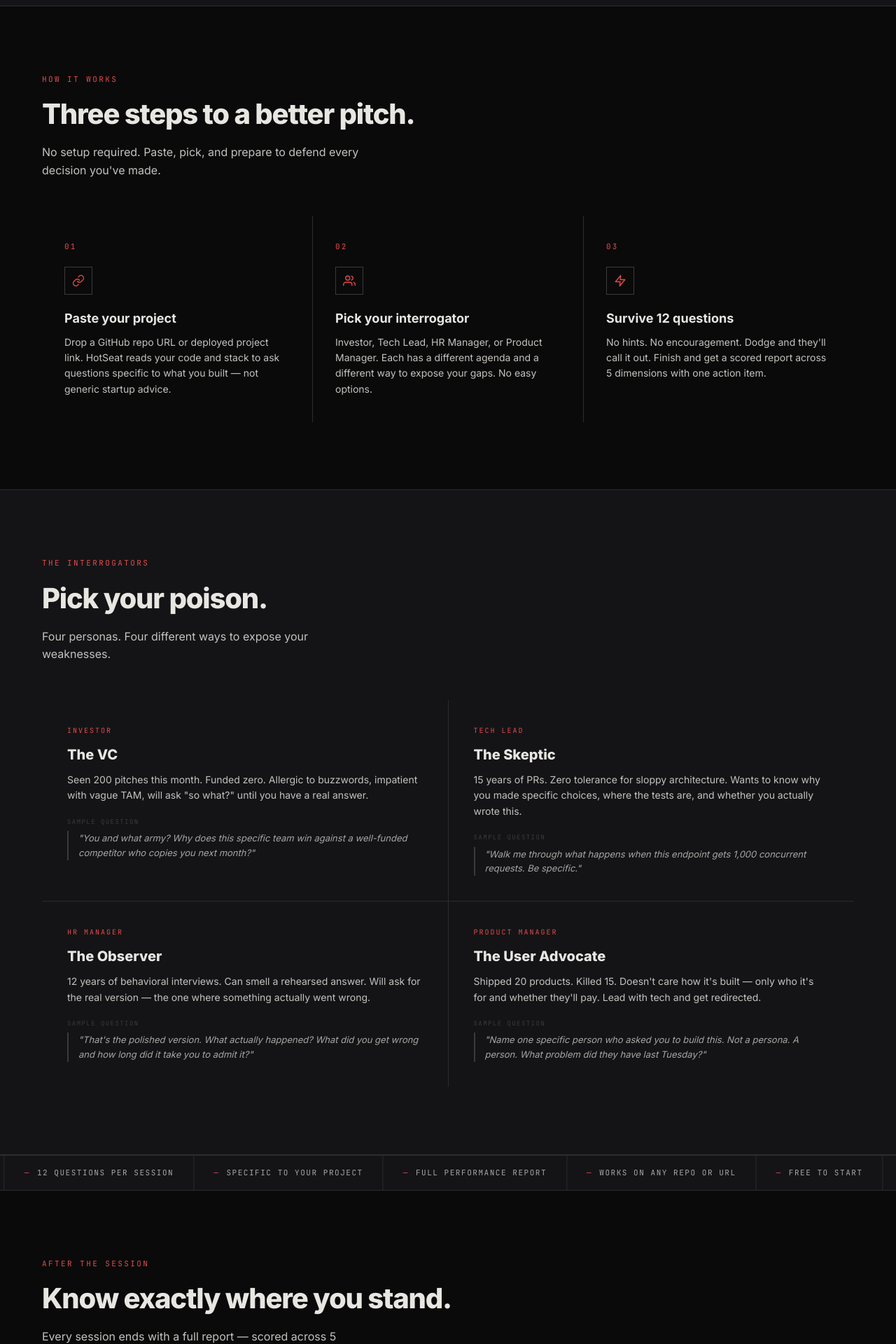
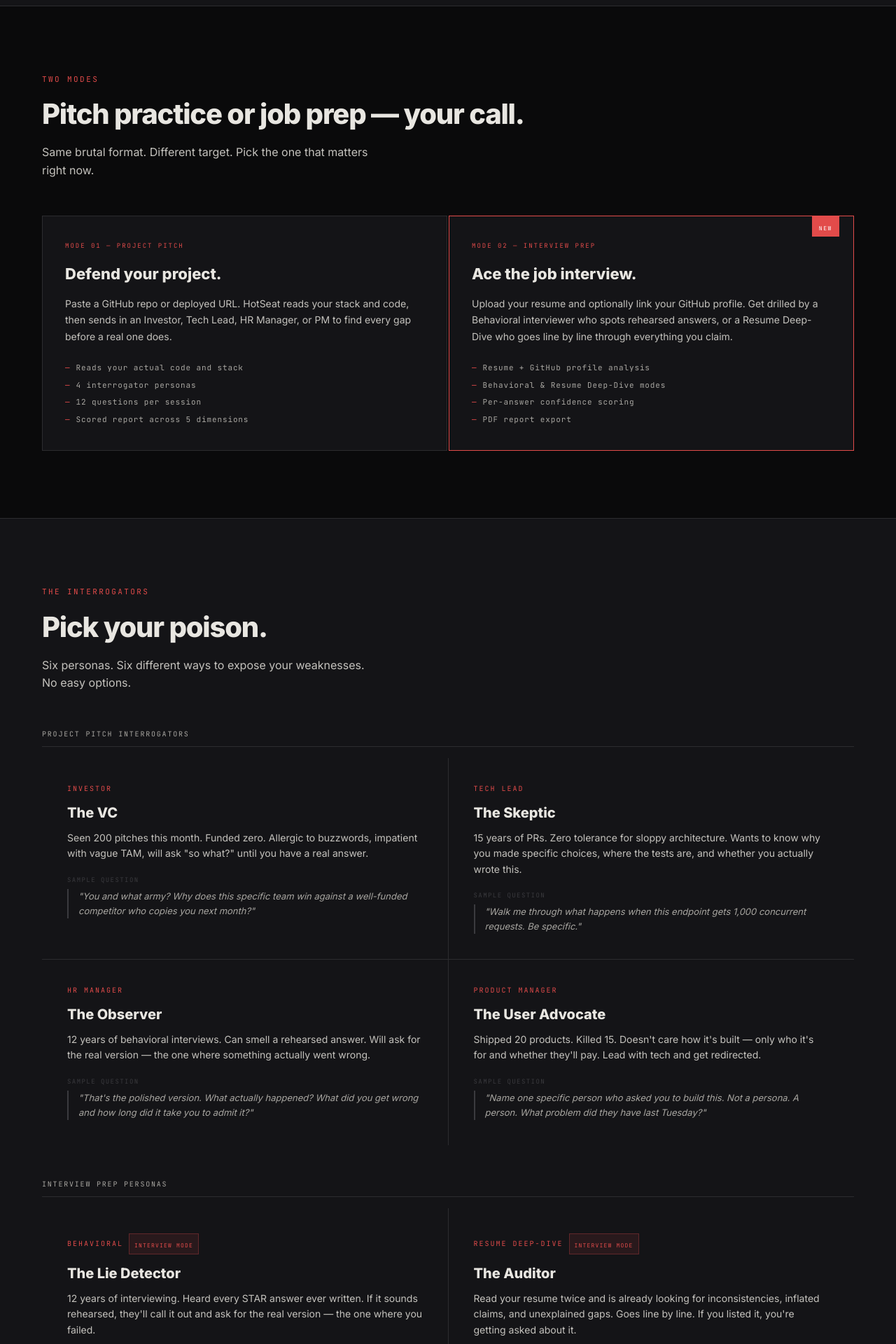
Before and after one commit to riyaa1611/HotSeat, a React (Vite) app in the folder frontend/: page / in a window 1280 px wide. Shown: the part 880-2800 px from the top of the page at 70% size. Built offline with nearby package versions, Linux system fonts and the light colour scheme; no server answers.

Commit message:
feat: update landing page with interview mode, new personas, and feature highlights

```diff
--- a/frontend/src/pages/Landing.jsx
+++ b/frontend/src/pages/Landing.jsx
@@ -74,8 +74,8 @@ export default function Landing() {
       <nav className="landing-nav">
         <Logo size="sm" />
         <div className="landing-nav-links">
-          <a href="#how" className="landing-nav-link">How it works</a>
-          <a href="#personas" className="landing-nav-link">Personas</a>
+          <a href="#modes" className="landing-nav-link">Modes</a>
+          <a href="#personas" className="landing-nav-link">Interrogators</a>
           <a href="#proof" className="landing-nav-link">Results</a>
         </div>
         <div style={{ display: "flex", gap: 10, alignItems: "center" }}>
@@ -92,7 +92,7 @@ export default function Landing() {
         <div className="landing-hero-left">
           <div style={{ display: "inline-flex", alignItems: "center", gap: 8, border: "1px solid rgba(226,75,74,0.3)", padding: "5px 12px", marginBottom: 28, background: "rgba(226,75,74,0.06)", width: "fit-content" }}>
             <LiveDot />
-            <span className="mono" style={{ fontSize: 10, letterSpacing: "0.2em", textTransform: "uppercase", color: "var(--accent-red)" }}>Pitch Practice · Live</span>
+            <span className="mono" style={{ fontSize: 10, letterSpacing: "0.2em", textTransform: "uppercase", color: "var(--accent-red)" }}>Pitch Practice · Interview Prep · Live</span>
           </div>
 
           <h1 className="landing-h1">
@@ -100,20 +100,20 @@ export default function Landing() {
           </h1>
 
           <p className="landing-sub">
-            Drop your repo or project URL. Pick your interrogator. Survive 12 questions designed to find every weak spot in your pitch — so the real meeting doesn't.
+            Pitch your project to ruthless AI interrogators — or upload your resume and face a real job interview. 12 brutal questions designed to find every weak spot before the actual meeting does.
           </p>
 
           <div style={{ display: "flex", gap: 12, marginBottom: 48, flexWrap: "wrap" }}>
             <button className="btn btn-primary" onClick={() => navigate("/auth")} style={{ fontSize: 14, padding: "14px 28px", letterSpacing: "0.06em" }}>
               Start for Free →
             </button>
-            <a href="#how" className="btn btn-ghost" style={{ fontSize: 12, padding: "14px 20px", color: "var(--text-muted)", textDecoration: "none" }}>
+            <a href="#modes" className="btn btn-ghost" style={{ fontSize: 12, padding: "14px 20px", color: "var(--text-muted)", textDecoration: "none" }}>
               See how it works ↓
             </a>
           </div>
 
           <div className="landing-stats" ref={statsRef}>
-            <AnimatedStat target={4} label="Interrogators" active={statsActive} />
+            <AnimatedStat target={6} label="Interrogators" active={statsActive} />
             <AnimatedStat target={12} label="Questions / session" active={statsActive} />
             <AnimatedStat target={8} prefix="~" label="Minutes avg" active={statsActive} />
             <div>
@@ -131,7 +131,6 @@ export default function Landing() {
           <div style={{ position: "absolute", inset: 0, background: "radial-gradient(ellipse at 50% 55%, rgba(226,75,74,0.06) 0%, transparent 65%)", pointerEvents: "none" }} />
           <div style={{ position: "absolute", inset: 0, backgroundImage: "repeating-linear-gradient(0deg, transparent, transparent 3px, rgba(0,0,0,0.03) 3px, rgba(0,0,0,0.03) 4px)", pointerEvents: "none" }} />
 
-          {/* Type art — center */}
           <div className="landing-type-art">
             <div className="mono" style={{ fontSize: 10, letterSpacing: "0.28em", color: "rgba(226,75,74,0.45)", textTransform: "uppercase", marginBottom: 10 }}>— Session in progress</div>
             <span style={{ display: "block", fontFamily: "'Inter',sans-serif", fontWeight: 900, letterSpacing: "-0.06em", lineHeight: 0.85, color: "transparent", WebkitTextStroke: "2px rgba(226,75,74,0.35)" }} className="landing-type-word">HOT</span>
@@ -143,7 +142,6 @@ export default function Landing() {
             </div>
           </div>
 
-          {/* Pulse — top right */}
           <div style={{ position: "absolute", top: 24, right: 24, zIndex: 3, display: "flex", flexDirection: "column", alignItems: "center", gap: 8 }}>
             <PulseRings />
             <span className="mono" style={{ fontSize: 8, letterSpacing: "0.22em", color: "rgba(226,75,74,0.55)", textTransform: "uppercase" }}>Live · Active</span>
@@ -151,15 +149,17 @@ export default function Landing() {
         </div>
       </div>
 
-      {/* ── QUESTION STRIP — full width marquee ── */}
+      {/* ── QUESTION STRIP ── */}
       {(() => {
         const pills = [
           ["Investor", "\"What's your CAC and why should I believe that number?\""],
+          ["Behavioral", "\"That sounds rehearsed. What actually happened?\""],
           ["Tech Lead", "\"Where are the tests? Walk me through error handling.\""],
-          ["HR Manager", "\"That sounds rehearsed. What actually went wrong?\""],
+          ["Resume", "\"You list Python here — walk me through the hardest bug you debugged with it.\""],
           ["PM", "\"Who asked for this? Name one specific user.\""],
+          ["Behavioral", "\"You 'led' the team — how many people exactly?\""],
           ["Investor", "\"You and what army? Why this team?\""],
-          ["Tech Lead", "\"Did you actually write this or did ChatGPT?\""],
+          ["Resume", "\"There's a gap here between these two roles. What happened?\""],
         ];
         const renderPills = (prefix) => pills.map(([role, q], i) => (
           <div key={`${prefix}-${i}`} className="landing-pill" style={{ flexShrink: 0 }}>
@@ -171,7 +171,7 @@ export default function Landing() {
           <div className="landing-strip">
             <span className="mono landing-strip-label">Real questions →</span>
             <div style={{ flex: 1, overflow: "hidden", position: "relative" }}>
-              <div className="landing-marquee-track" style={{ animationDuration: "28s" }}>
+              <div className="landing-marquee-track" style={{ animationDuration: "32s" }}>
                 {renderPills("a")}
                 {renderPills("b")}
               </div>
@@ -180,24 +180,47 @@ export default function Landing() {
         );
       })()}
 
-      {/* ── HOW IT WORKS ── */}
-      <section id="how" className="landing-section">
-        <div className="mono" style={{ fontSize: 11, letterSpacing: "0.22em", textTransform: "uppercase", color: "var(--accent-red)", marginBottom: 12 }}>How it works</div>
-        <h2 className="landing-h2">Three steps to a better pitch.</h2>
-        <p className="landing-section-sub">No setup required. Paste, pick, and prepare to defend every decision you've made.</p>
-        <div className="landing-steps">
-          {[
-            ["01", <svg width="18" height="18" viewBox="0 0 24 24" fill="none" stroke="var(--accent-red)" strokeWidth="1.8" strokeLinecap="round" strokeLinejoin="round"><path d="M10 13a5 5 0 0 0 7.54.54l3-3a5 5 0 0 0-7.07-7.07l-1.72 1.71"/><path d="M14 11a5 5 0 0 0-7.54-.54l-3 3a5 5 0 0 0 7.07 7.07l1.71-1.71"/></svg>, "Paste your project", "Drop a GitHub repo URL or deployed project link. HotSeat reads your code and stack to ask questions specific to what you built — not generic startup advice."],
-            ["02", <svg width="18" height="18" viewBox="0 0 24 24" fill="none" stroke="var(--accent-red)" strokeWidth="1.8" strokeLinecap="round" strokeLinejoin="round"><path d="M17 21v-2a4 4 0 0 0-4-4H5a4 4 0 0 0-4 4v2"/><circle cx="9" cy="7" r="4"/><path d="M23 21v-2a4 4 0 0 0-3-3.87"/><path d="M16 3.13a4 4 0 0 1 0 7.75"/></svg>, "Pick your interrogator", "Investor, Tech Lead, HR Manager, or Product Manager. Each has a different agenda and a different way to expose your gaps. No easy options."],
-            ["03", <svg width="18" height="18" viewBox="0 0 24 24" fill="none" stroke="var(--accent-red)" strokeWidth="1.8" strokeLinecap="round" strokeLinejoin="round"><polygon points="13 2 3 14 12 14 11 22 21 10 12 10 13 2"/></svg>, "Survive 12 questions", "No hints. No encouragement. Dodge and they'll call it out. Finish and get a scored report across 5 dimensions with one action item."],
-          ].map(([num, icon, title, desc]) => (
-            <div key={num} className="landing-step">
-              <div className="mono" style={{ fontSize: 11, letterSpacing: "0.2em", color: "var(--accent-red)", marginBottom: 20 }}>{num}</div>
-              <div style={{ width: 40, height: 40, border: "1px solid var(--border-strong)", display: "grid", placeItems: "center", marginBottom: 20 }}>{icon}</div>
-              <h3 style={{ fontSize: 18, fontWeight: 700, marginBottom: 10 }}>{title}</h3>
-              <p style={{ fontSize: 14, color: "var(--text-secondary)", lineHeight: 1.6 }}>{desc}</p>
+      {/* ── TWO MODES ── */}
+      <section id="modes" className="landing-section">
+        <div className="mono" style={{ fontSize: 11, letterSpacing: "0.22em", textTransform: "uppercase", color: "var(--accent-red)", marginBottom: 12 }}>Two modes</div>
+        <h2 className="landing-h2">Pitch practice or job prep — your call.</h2>
+        <p className="landing-section-sub">Same brutal format. Different target. Pick the one that matters right now.</p>
+
+        <div style={{ display: "grid", gridTemplateColumns: "repeat(auto-fit, minmax(300px, 1fr))", gap: 2, marginTop: 40 }}>
+          {/* Project Pitch */}
+          <div style={{ background: "var(--bg-card)", border: "1px solid var(--border-default)", padding: "36px 32px" }}>
+            <div className="mono" style={{ fontSize: 9, letterSpacing: "0.22em", textTransform: "uppercase", color: "var(--accent-red)", marginBottom: 16 }}>Mode 01 — Project Pitch</div>
+            <h3 style={{ fontSize: 22, fontWeight: 800, marginBottom: 14 }}>Defend your project.</h3>
+            <p style={{ fontSize: 14, color: "var(--text-secondary)", lineHeight: 1.7, marginBottom: 24 }}>
+              Paste a GitHub repo or deployed URL. HotSeat reads your stack and code, then sends in an Investor, Tech Lead, HR Manager, or PM to find every gap before a real one does.
+            </p>
+            <div style={{ display: "flex", flexDirection: "column", gap: 8 }}>
+              {["Reads your actual code and stack", "4 interrogator personas", "12 questions per session", "Scored report across 5 dimensions"].map(f => (
+                <div key={f} className="mono" style={{ fontSize: 11, color: "var(--text-muted)", letterSpacing: "0.08em", display: "flex", gap: 8 }}>
+                  <span style={{ color: "var(--accent-red)" }}>—</span>{f}
+                </div>
+              ))}
             </div>
-          ))}
+          </div>
+
+          {/* Interview Prep */}
+          <div style={{ background: "var(--bg-card)", border: "1px solid var(--accent-red)", padding: "36px 32px", position: "relative" }}>
+            <div style={{ position: "absolute", top: -1, right: 20, background: "var(--accent-red)", padding: "3px 10px" }}>
+              <span className="mono" style={{ fontSize: 8, letterSpacing: "0.2em", textTransform: "uppercase", color: "#fff" }}>New</span>
+            </div>
+            <div className="mono" style={{ fontSize: 9, letterSpacing: "0.22em", textTransform: "uppercase", color: "var(--accent-red)", marginBottom: 16 }}>Mode 02 — Interview Prep</div>
+            <h3 style={{ fontSize: 22, fontWeight: 800, marginBottom: 14 }}>Ace the job interview.</h3>
+            <p style={{ fontSize: 14, color: "var(--text-secondary)", lineHeight: 1.7, marginBottom: 24 }}>
+              Upload your resume and optionally link your GitHub profile. Get drilled by a Behavioral interviewer who spots rehearsed answers, or a Resume Deep-Dive who goes line by line through everything you claim.
+            </p>
+            <div style={{ display: "flex", flexDirection: "column", gap: 8 }}>
+              {["Resume + GitHub profile analysis", "Behavioral & Resume Deep-Dive modes", "Per-answer confidence scoring", "PDF report export"].map(f => (
+                <div key={f} className="mono" style={{ fontSize: 11, color: "var(--text-muted)", letterSpacing: "0.08em", display: "flex", gap: 8 }}>
+                  <span style={{ color: "var(--accent-red)" }}>—</span>{f}
+                </div>
+              ))}
+            </div>
+          </div>
         </div>
       </section>
 
@@ -205,7 +228,11 @@ export default function Landing() {
       <section id="personas" className="landing-section" style={{ background: "var(--bg-card)" }}>
         <div className="mono" style={{ fontSize: 11, letterSpacing: "0.22em", textTransform: "uppercase", color: "var(--accent-red)", marginBottom: 12 }}>The interrogators</div>
         <h2 className="landing-h2">Pick your poison.</h2>
-        <p className="landing-section-sub">Four personas. Four different ways to expose your weaknesses.</p>
+        <p className="landing-section-sub">Six personas. Six different ways to expose your weaknesses. No easy options.</p>
+
+        <div className="mono" style={{ fontSize: 10, letterSpacing: "0.18em", textTransform: "uppercase", color: "var(--text-muted)", marginTop: 40, marginBottom: 16, borderBottom: "1px solid var(--border-default)", paddingBottom: 10 }}>
+          Project Pitch Interrogators
+        </div>
         <div className="landing-personas">
           {[
             ["Investor", "The VC", "Seen 200 pitches this month. Funded zero. Allergic to buzzwords, impatient with vague TAM, will ask \"so what?\" until you have a real answer.", "\"You and what army? Why does this specific team win against a well-funded competitor who copies you next month?\""],
@@ -222,11 +249,34 @@ export default function Landing() {
             </div>
           ))}
         </div>
+
+        <div className="mono" style={{ fontSize: 10, letterSpacing: "0.18em", textTransform: "uppercase", color: "var(--text-muted)", marginTop: 48, marginBottom: 16, borderBottom: "1px solid var(--border-default)", paddingBottom: 10 }}>
+          Interview Prep Personas
+        </div>
+        <div className="landing-personas" style={{ gridTemplateColumns: "repeat(auto-fit, minmax(280px, 1fr))" }}>
+          {[
+            ["Behavioral", "The Lie Detector", "12 years of interviewing. Heard every STAR answer ever written. If it sounds rehearsed, they'll call it out and ask for the real version — the one where you failed.", "\"Tell me about yourself in two sentences. No buzzwords.\" — then picks apart every word."],
+            ["Resume Deep-Dive", "The Auditor", "Read your resume twice and is already looking for inconsistencies, inflated claims, and unexplained gaps. Goes line by line. If you listed it, you're getting asked about it.", "\"This says you 'led' the team — how many people exactly? Because the dates overlap with your previous role.\""],
+          ].map(([tag, title, desc, q]) => (
+            <div key={tag} className="landing-persona-card" style={{ borderColor: "rgba(226,75,74,0.25)" }}>
+              <div style={{ display: "flex", alignItems: "center", gap: 8, marginBottom: 12 }}>
+                <div className="mono" style={{ fontSize: 10, letterSpacing: "0.2em", textTransform: "uppercase", color: "var(--accent-red)" }}>{tag}</div>
+                <span style={{ background: "rgba(226,75,74,0.1)", border: "1px solid rgba(226,75,74,0.3)", padding: "2px 7px" }} className="mono">
+                  <span style={{ fontSize: 8, letterSpacing: "0.15em", textTransform: "uppercase", color: "var(--accent-red)" }}>Interview mode</span>
+                </span>
+              </div>
+              <h3 style={{ fontSize: 20, fontWeight: 800, marginBottom: 10 }}>{title}</h3>
+              <p style={{ fontSize: 14, color: "var(--text-secondary)", lineHeight: 1.6, marginBottom: 20 }}>{desc}</p>
+              <div className="mono" style={{ fontSize: 9, letterSpacing: "0.16em", textTransform: "uppercase", color: "var(--border-strong)", marginBottom: 6 }}>Sample question</div>
+              <div style={{ borderLeft: "2px solid var(--accent-red)", paddingLeft: 14, fontSize: 13, color: "var(--text-muted)", fontStyle: "italic", lineHeight: 1.6 }}>{q}</div>
+            </div>
+          ))}
+        </div>
       </section>
 
       {/* ── MARQUEE ── */}
       {(() => {
-        const items = ["No coddling", "No participation trophies", "12 questions per session", "Specific to your project", "Full performance report", "Works on any repo or URL", "Free to start", "No mercy", "No shortcuts", "Real questions", "Real feedback"];
+        const items = ["No coddling", "No participation trophies", "12 questions per session", "Specific to your project or resume", "Full performance report", "Per-answer confidence scoring", "PDF export", "Activity heatmap", "Free to start", "No mercy", "No shortcuts", "Real questions", "Real feedback", "Resume analysis", "GitHub profile scan"];
         const renderItems = (prefix) => items.map((t, i) => (
           <div key={`${prefix}-${i}`} className="landing-marquee-item">
             <span style={{ color: "var(--accent-red)", marginRight: 10 }}>—</span>{t}
@@ -246,11 +296,11 @@ export default function Landing() {
       <section id="proof" className="landing-section">
         <div className="mono" style={{ fontSize: 11, letterSpacing: "0.22em", textTransform: "uppercase", color: "var(--accent-red)", marginBottom: 12 }}>After the session</div>
         <h2 className="landing-h2">Know exactly where you stand.</h2>
-        <p className="landing-section-sub">Every session ends with a full report — scored across 5 dimensions, with specific strengths, weaknesses, and one action item.</p>
+        <p className="landing-section-sub">Every session ends with a full scored report — strengths, weaknesses, confidence breakdown, and one action item. Export as PDF.</p>
         <div className="landing-proof">
           {[
             ["\"I thought I knew my product cold. The investor persona found three gaps in my business model in four minutes. My actual investor meeting went much better.\"", "Arjun S.", "Founder, dev tools startup"],
-            ["\"The tech lead asked about my database indexing strategy and I realized I had no answer. Fixed it before my interview. Got the offer.\"", "Priya M.", "Senior engineer"],
+            ["\"The resume deep-dive asked about a gap in my timeline I thought nobody would notice. Fixed my answer before the real interview. Got the offer.\"", "Priya M.", "Senior engineer"],
             ["\"It reads your actual code and asks about the specific choices you made. Not generic interview prep — actual questions about your project.\"", "James L.", "Indie hacker"],
           ].map(([quote, name, role]) => (
             <div key={name} className="landing-proof-card">
@@ -267,7 +317,7 @@ export default function Landing() {
       <div className="landing-cta-banner">
         <div style={{ position: "absolute", top: "50%", left: "50%", transform: "translate(-50%,-50%)", width: 600, height: 300, background: "radial-gradient(ellipse, rgba(226,75,74,0.12) 0%, transparent 70%)", pointerEvents: "none" }} />
         <h2 className="landing-cta-h2">Stop rehearsing.<br />Start getting grilled.</h2>
-        <p style={{ fontSize: 16, color: "var(--text-secondary)", marginBottom: 36, position: "relative" }}>Free to start. No credit card. Just paste your project and pick your interrogator.</p>
+        <p style={{ fontSize: 16, color: "var(--text-secondary)", marginBottom: 36, position: "relative" }}>Free to start. No credit card. Pitch your project or upload your resume — then survive 12 questions.</p>
         <button className="btn btn-primary" onClick={() => navigate("/auth")} style={{ fontSize: 15, padding: "18px 40px", letterSpacing: "0.06em", position: "relative" }}>
           Enter the Hot Seat →
         </button>
```
